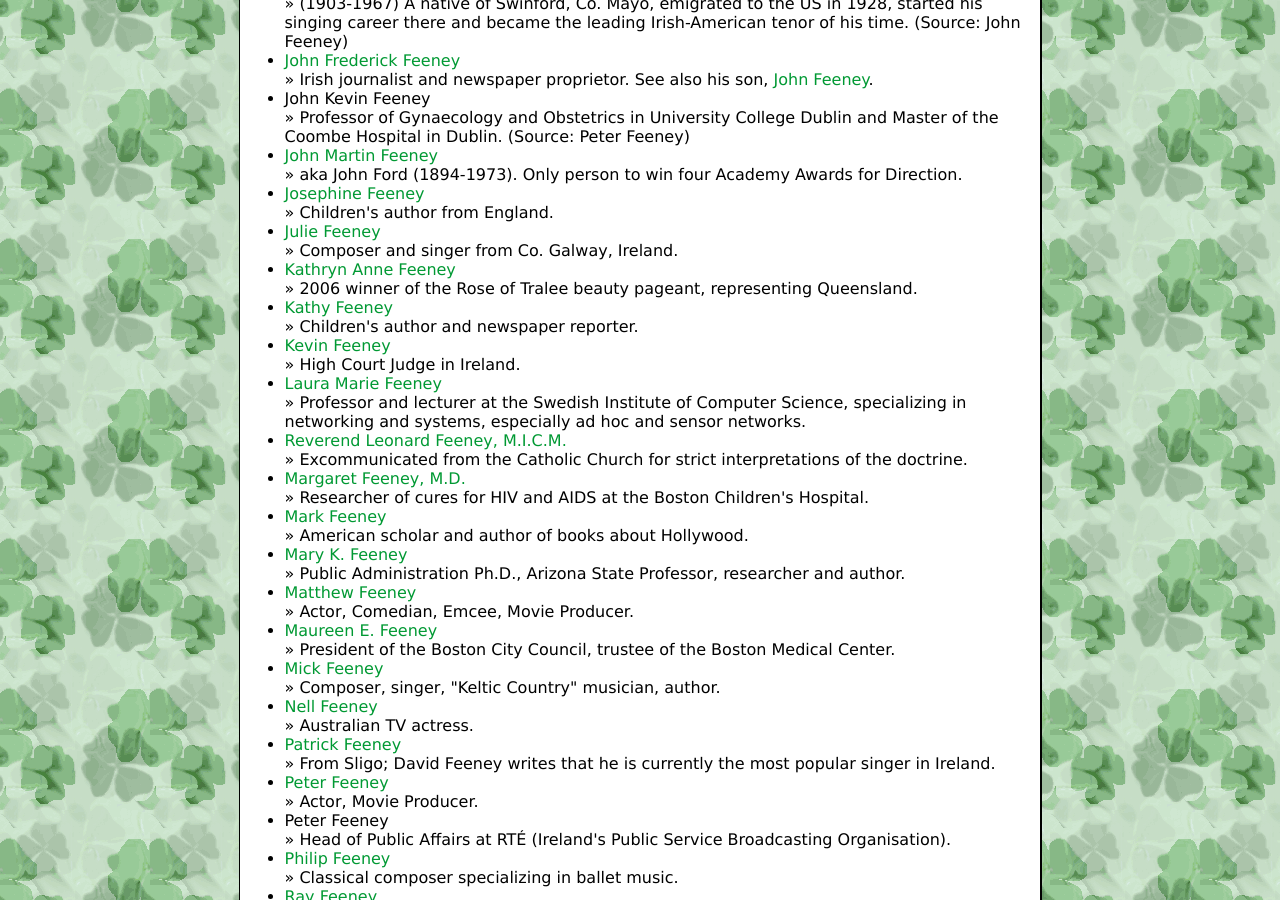
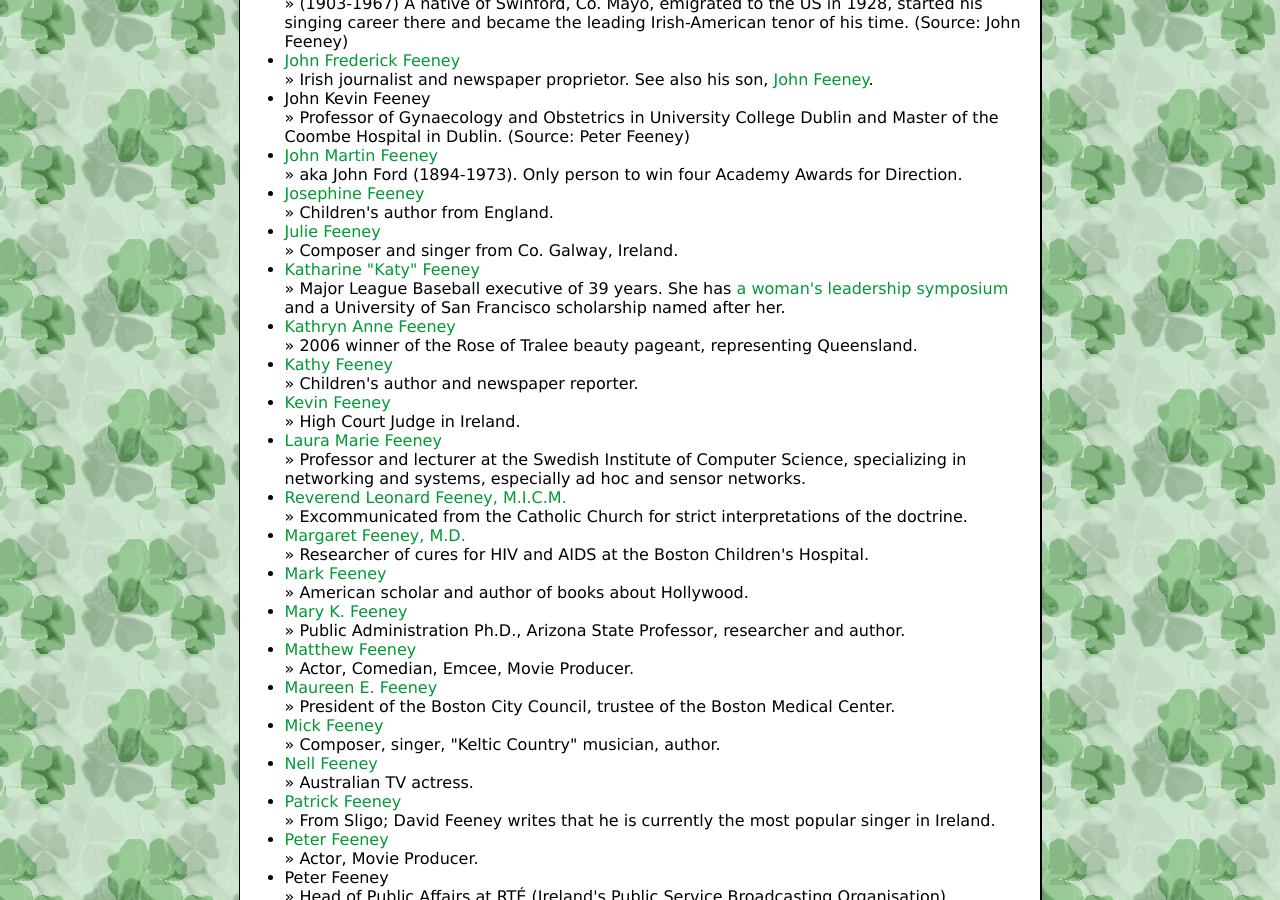
Before and after one commit to SeanFromIT/feeneygenealogy, a Jekyll site: the page built from famousfeeneys.html, in a window 1280 px wide and 900 px high, scrolled down 1665 px. Built offline with Jekyll 4.4.1, drawn with Linux system fonts in a browser that asks for light colours; comment, search, counter and statistics services are not loaded.

Commit message:
Katy Feeney MLB

```diff
--- a/famousfeeneys.html
+++ b/famousfeeneys.html
@@ -162,6 +162,10 @@ The Feeney clan has made many contributions to society. Here you will find a num
   <br />&#187;&nbsp;Composer and singer from Co. Galway, Ireland.
 </li>
 <li>
+  <a title="Katharine Feeney" href="https://www.mlb.com/news/mlb-executive-katy-feeney-dies-c221967806">Katharine "Katy" Feeney</a>
+  <br />&#187;&nbsp;Major League Baseball executive of 39 years. She has <a href="https://www.mlb.com/news/katy-feeney-leadership-symposium-2021">a woman's leadership symposium</a> and a University of San Francisco scholarship named after her.
+</li>
+<li>
   <a title="Kathryn Anne Feeney" href="http://en.wikipedia.org/wiki/Kathryn_Anne_Feeney">Kathryn Anne Feeney</a>
   <br />&#187;&nbsp;2006 winner of the Rose of Tralee beauty pageant, representing Queensland.
 </li>
```
